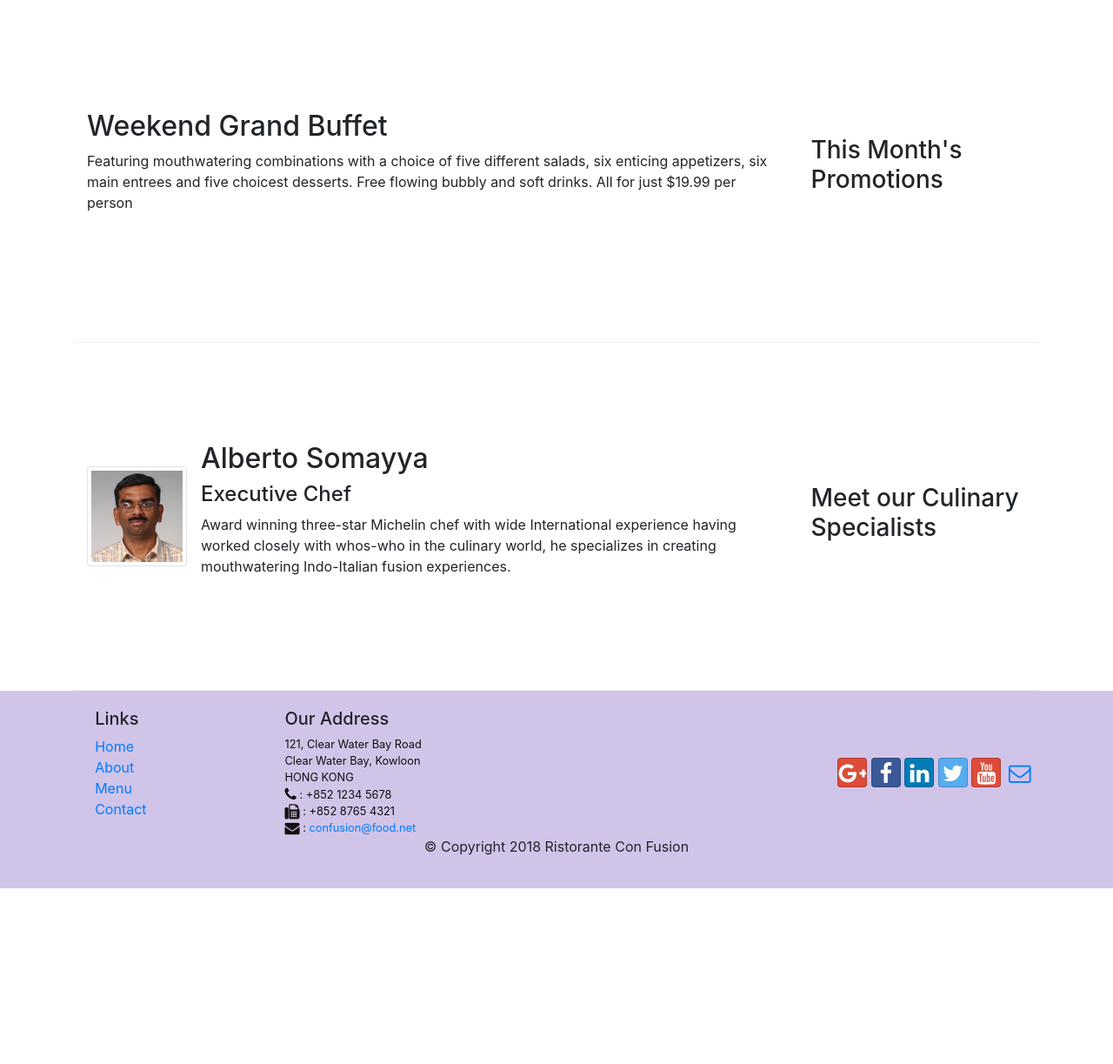
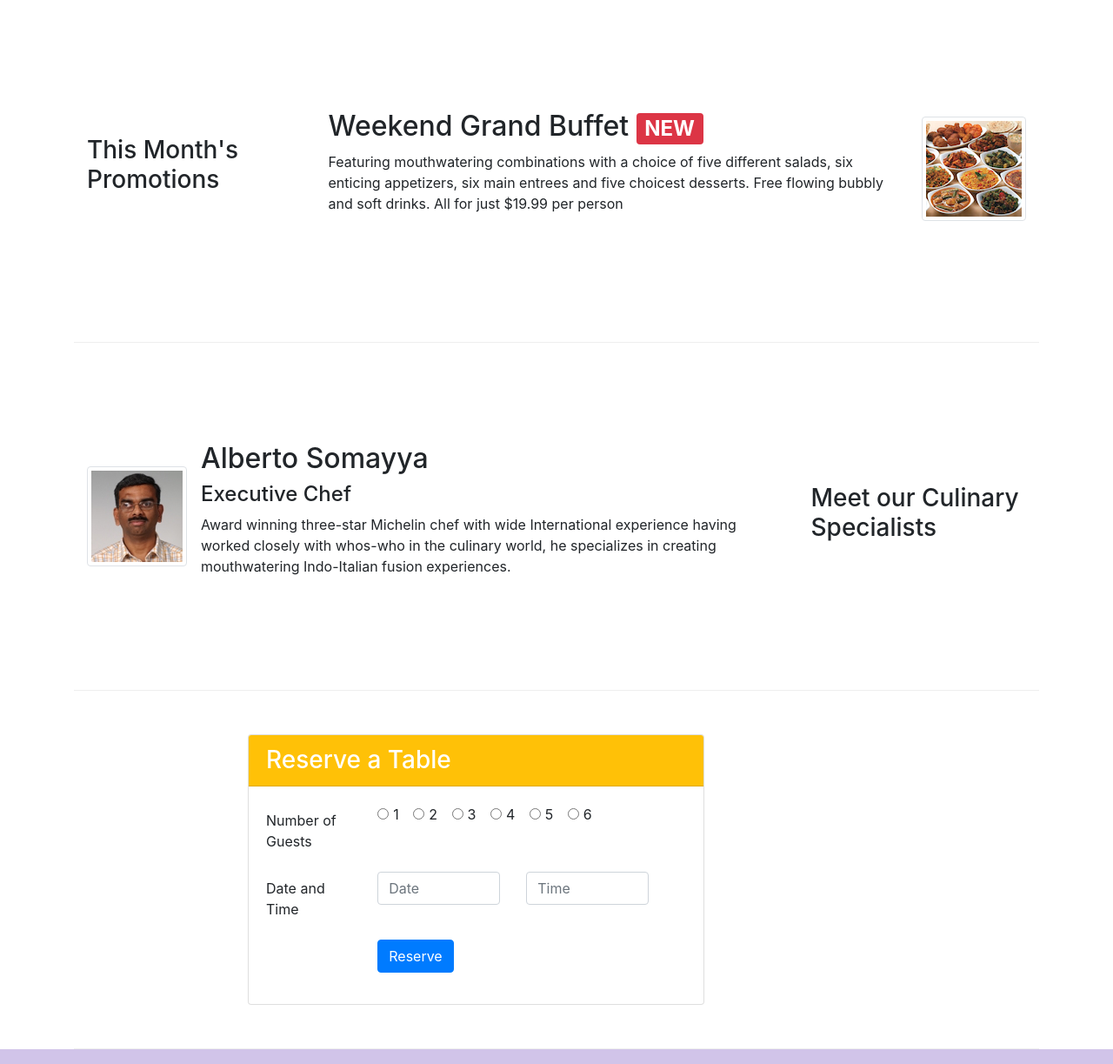
Before and after one commit to ashwin-rema/Bootstrap-UI-Framework, a website: page index.html in a window 1280 px wide. Shown: the part 740-1963 px from the top of the page at 87% size. Before the commit the page ends 1761 px from the top, so only its background shows below. Drawn offline with nearby package versions, Linux system fonts and the light colour scheme.

Commit message:
cards,buttons and forms

```diff
--- a/index.html
+++ b/index.html
@@ -23,7 +23,7 @@
                 <span class="navbar-toggler-icon"></span>
             </button>
             <a class="navbar-brand mr-auto" href="#"><img src="img/logo.png" height="30px" width="41px"></a>
-            <div class="collapse navbar-collapse" id="Navbar"></div>
+            <div class="collapse navbar-collapse" id="Navbar">
             <ul class="navbar-nav mr-auto">
                 <li class="nav-item active"><a class="nav-link" href="#"><span class="fa fa-home fa-lg"></span> Home</a></li>
                 <li class="nav-item"><a class="nav-link" href="aboutus.html"><span class="fa fa-info fa-lg"></span>  About</a></li>
@@ -31,6 +31,7 @@
                 <li class="nav-item"><a class="nav-link" href="contactus.html"><span class="fa fa-address-card fa-lg"></span> Contact</a></li>
 
             </ul>
+            </div>
         </div>
 
     </nav>
@@ -44,8 +45,12 @@
                     <h1>Ristorante con Fusion</h1>
                     <p>We take inspiration from the World's best cuisines, and create a unique fusion experience. Our lipsmacking creations will tickle your culinary senses!</p>
                 </div>
-                <div class="col-12 col-sm align-self-center">
+                <div class="col-12 col-sm-3 align-self-center">
                     <img src="img/logo.png" class="img-fluid">
+                </div>
+
+                <div class="col-12 col-sm-3 align-self-center">
+                    <a href="#Reserve" class="btn btn-warning btn-block"><b>Reserve Table</b></a>
                 </div>
             </div>
         </div>
@@ -70,12 +75,18 @@
 
 
         <div class="row row-content align-items-center">
-            <div class="col-12 col-sm-4 order-sm-last col-md-3">
+            <div class="col-12 col-sm-4  col-md-3">
                 <h3>This Month's Promotions</h3>
             </div>
-            <div class="col col-sm order-sm-first col-md">
-                <h2>Weekend Grand Buffet</h2>
-                <p>Featuring mouthwatering combinations with a choice of five different salads, six enticing appetizers, six main entrees and five choicest desserts. Free flowing bubbly and soft drinks. All for just $19.99 per person </p>
+            <div class="col col-sm  col-md">
+                <div class="media">
+                    <div class="media-body">
+                        <h2 class="mt-0">Weekend Grand Buffet <span class="badge badge-danger">NEW</span></h2>
+                        <p class="d-none d-sm-block">Featuring mouthwatering combinations with a choice of five different salads, six enticing appetizers, six main entrees and five choicest desserts. Free flowing bubbly and soft drinks. All for just $19.99 per person </p>
+                    </div>
+                    <img class="d-flex ml-3 img-thumbnail align-self-center" src="img/buffet.png" alt="weekend Grand Buffer">
+                </div>
+
             </div>
         </div>
 
@@ -93,6 +104,64 @@
                     </div>
                 </div>
 
+            </div>
+        </div>
+
+        <div class="row row-content align-items-center">
+            <div class="col-12 offset-sm-2 col-sm-6">
+                <div class="card">
+                    <h3 class="card-header bg-warning text-white">Reserve a Table</h3>
+                    <div class="card-body ">
+                        <form id="Reserve">
+
+                           <div class="form-group row">
+                               <label for="numberofguests" class="col-md-3 col-form-label">Number of Guests</label>
+                               <div class="col-md">
+                                <div class="form-check form-check-inline">
+                                    <input class="form-check-input" type="radio" name="inlineRadioOptions" id="inlineRadio1" value="option1">
+                                    <label class="form-check-label" for="inlineRadio1">1</label>
+                                    </div>
+                                    <div class="form-check form-check-inline">
+                                    <input class="form-check-input" type="radio" name="inlineRadioOptions" id="inlineRadio2" value="option2">
+                                    <label class="form-check-label" for="inlineRadio1">2</label>
+                                    </div>
+                                    <div class="form-check form-check-inline">
+                                    <input class="form-check-input" type="radio" name="inlineRadioOptions" id="inlineRadio3" value="option3">
+                                    <label class="form-check-label" for="inlineRadio1">3</label>
+                                    </div>
+                                    <div class="form-check form-check-inline">
+                                    <input class="form-check-input" type="radio" name="inlineRadioOptions" id="inlineRadio4" value="option4">
+                                    <label class="form-check-label" for="inlineRadio1">4</label>
+                                    </div>
+                                    <div class="form-check form-check-inline">
+                                    <input class="form-check-input" type="radio" name="inlineRadioOptions" id="inlineRadio5" value="option5">
+                                    <label class="form-check-label" for="inlineRadio5">5</label>
+                                    </div>
+                                    <div class="form-check form-check-inline">
+                                    <input class="form-check-input" type="radio" name="inlineRadioOptions" id="inlineRadio6" value="option6">
+                                    <label class="form-check-label" for="inlineRadio6">6</label>
+                                    </div>
+                               </div>
+                           </div>
+
+                           <div class="form-group row">
+                               <label for="dateAndTime" class="col-md-3 col-form-label">Date and Time</label>
+                               <div class = "col-12 col-md-4">
+                                <input type="text" class="form-control" id="Date" name="Date" placeholder="Date">
+                               </div>
+                               <div class="col-12 col-md-4">
+                                <input type="text" class="form-control" id="Time" name="Time" placeholder="Time">
+                               </div>
+                           </div>
+
+                           <div class="form-group row">
+                               <div class="col-12 offset-md-3  col-md-9">
+                                   <button type="submit" class="btn btn-primary">Reserve</button>
+                               </div>
+                           </div>
+                        </form>
+                    </div>
+                </div>
             </div>
         </div>
     </div>
```
